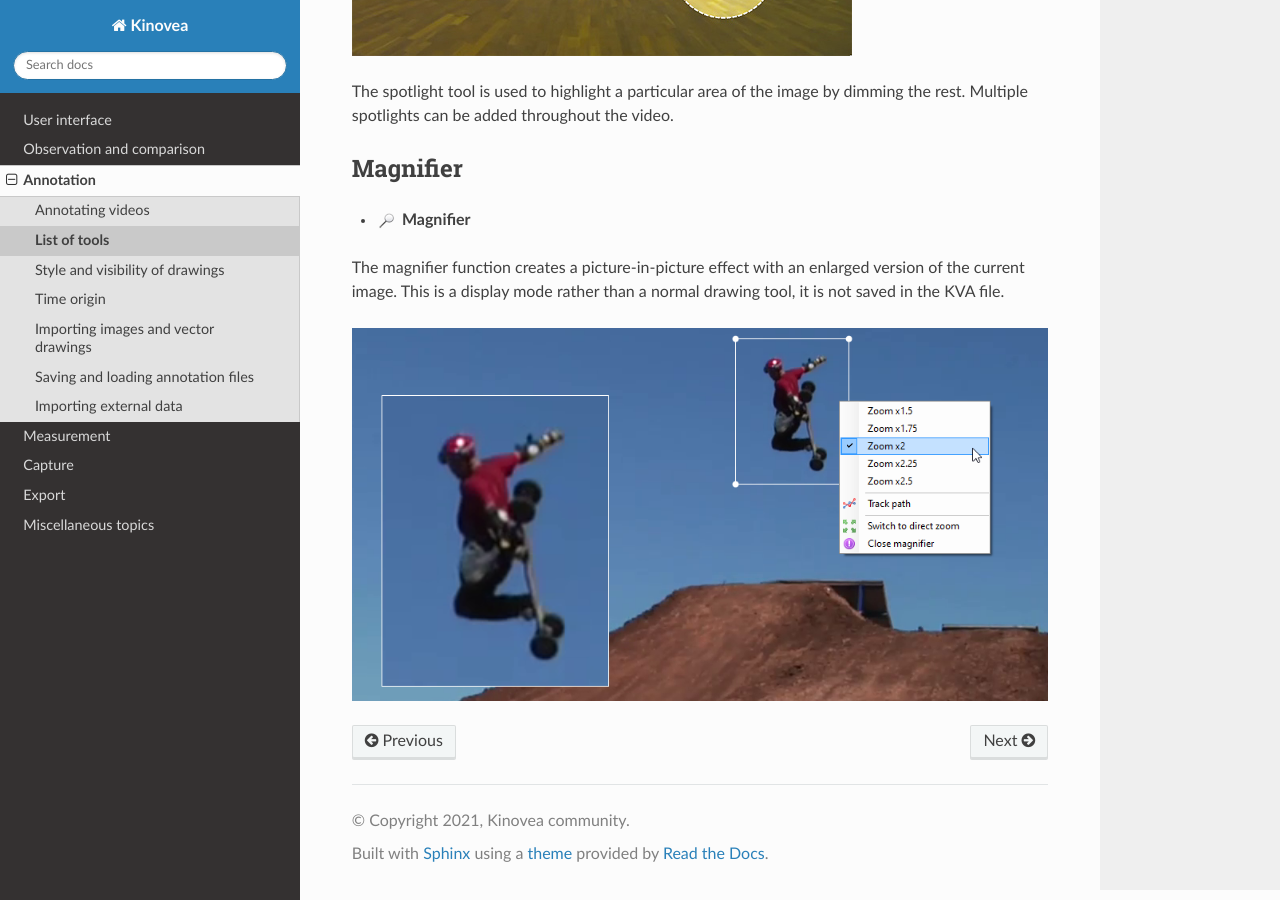
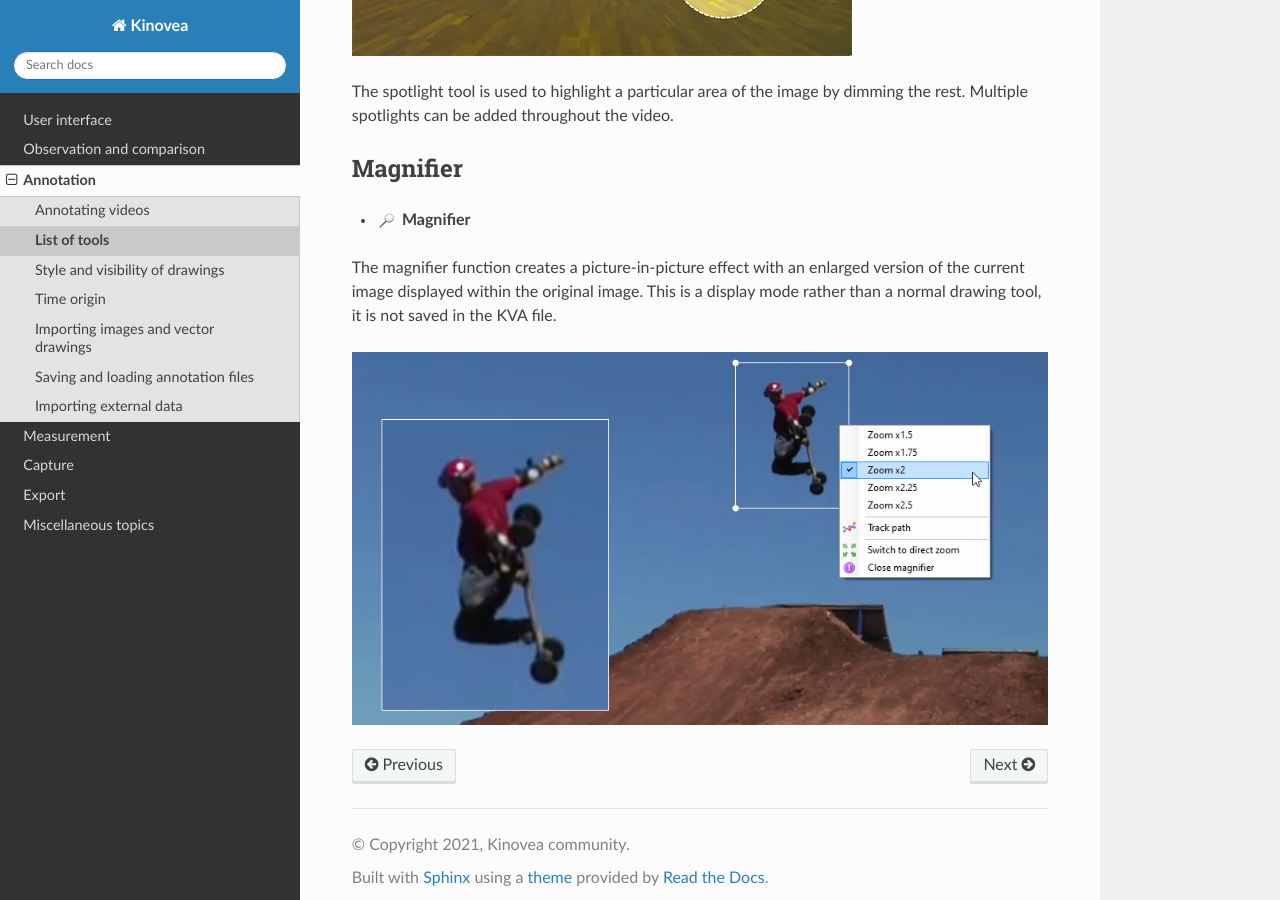
Before and after one commit to Kinovea/kinovea-docs, a Sphinx documentation site: the page built from source/annotation/tools.rst, in a window 1280 px wide and 900 px high, scrolled down 4910 px. Built offline with Sphinx 7.4.7 and the Read the Docs theme 2.0.0, drawn with Linux system fonts in a browser that asks for light colours.

```diff
--- a/source/annotation/tools.rst
+++ b/source/annotation/tools.rst
@@ -181,7 +181,7 @@ Magnifier
 
 - |Magnifier| **Magnifier**
 
-The magnifier function creates a picture-in-picture effect with an enlarged version of the current image.
+The magnifier function creates a picture-in-picture effect with an enlarged version of the current image displayed within the original image.
 This is a display mode rather than a normal drawing tool, it is not saved in the KVA file.
 
 .. image:: /images/observation/magnifier.png
```
